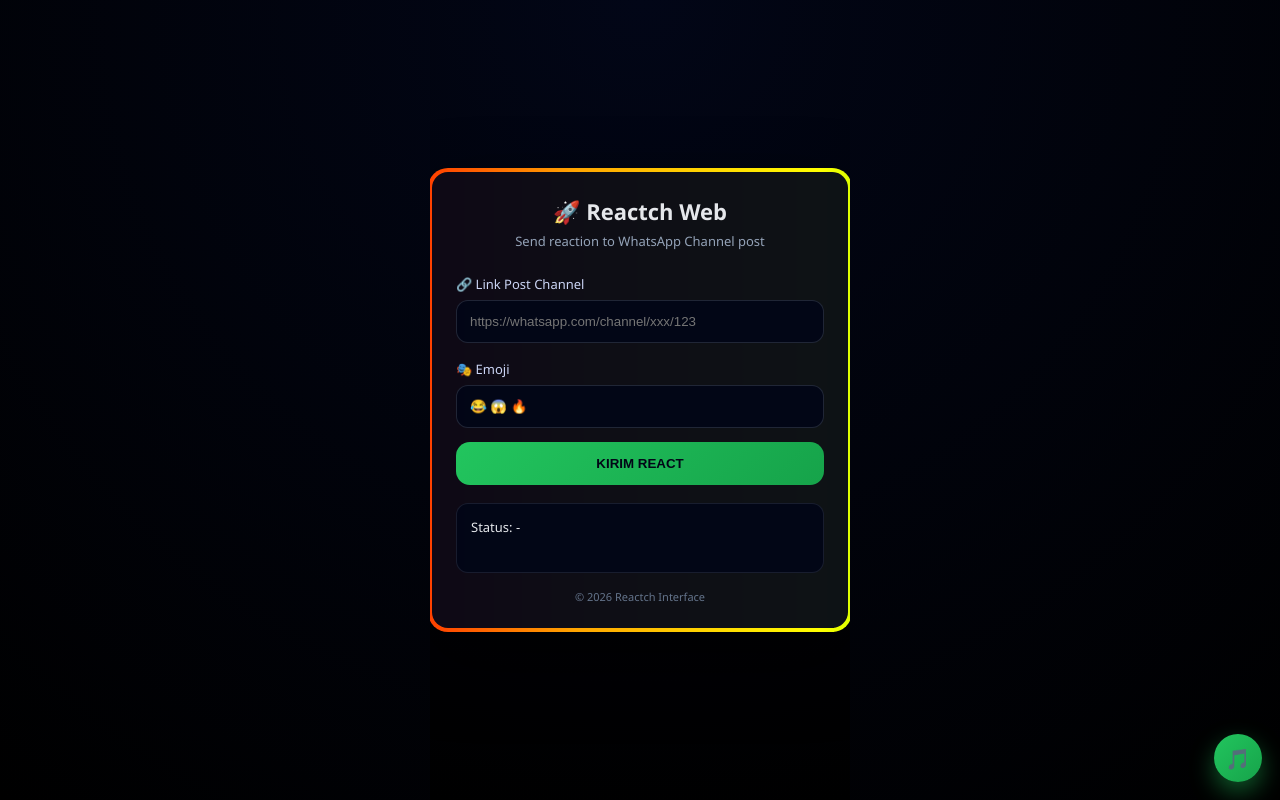
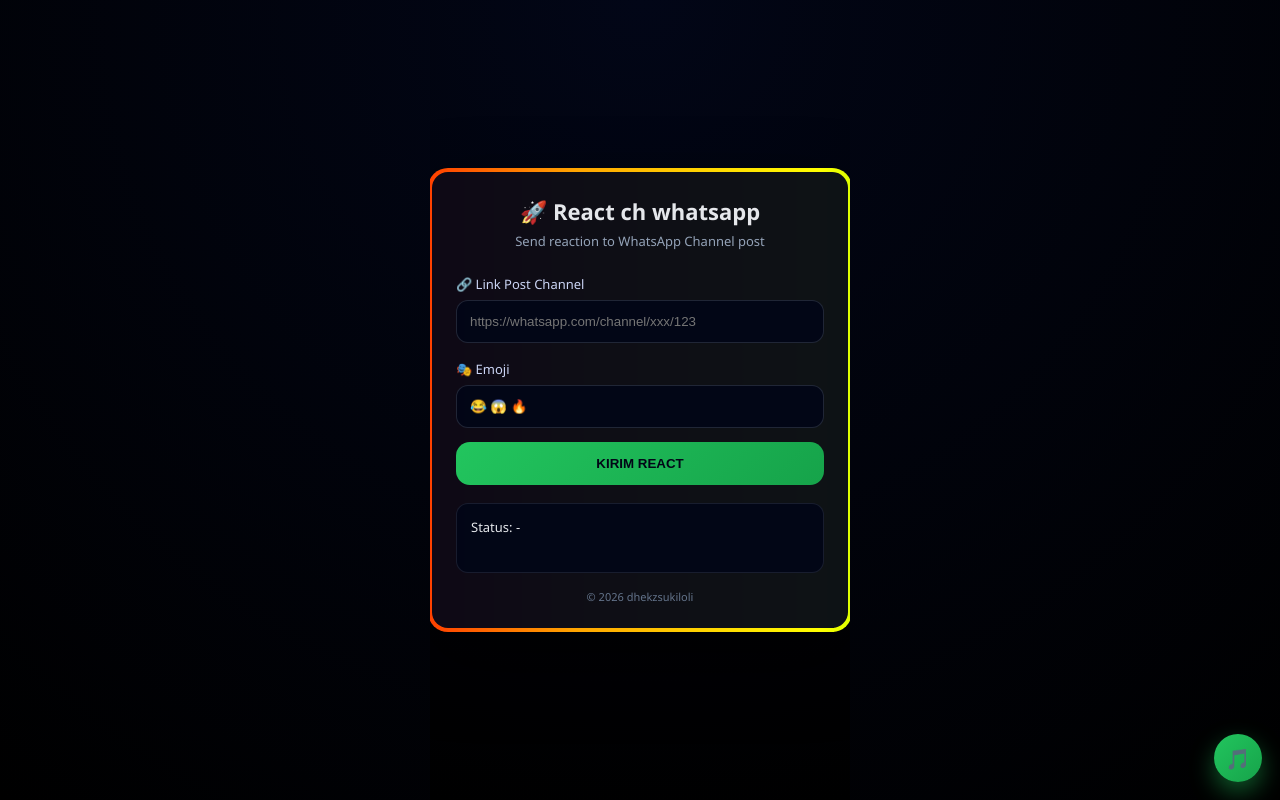
Before and after one commit to nneeu01-dev/project-gabut, a Next.js app: page / in a window 1280 px wide. Built offline with nearby package versions, Linux system fonts and the light colour scheme.

Commit message:
Update index.js

```diff
--- a/pages/index.js
+++ b/pages/index.js
@@ -220,7 +220,7 @@
       </head>
       <body>
         <div className="card">
-          <h1>🚀 Reactch Web</h1>
+          <h1>🚀 React ch whatsapp</h1>
           <div className="subtitle">Send reaction to WhatsApp Channel post</div>
 
           <label>🔗 Link Post Channel</label>
@@ -233,7 +233,7 @@
 
           <div id="result" className="result">Status: -</div>
 
-          <div className="footer">© 2026 Reactch Interface</div>
+          <div className="footer">© 2026 dhekzsukiloli</div>
         </div>
 
         <div className="music-player" onClick={() => window.toggleMusic && window.toggleMusic()}>
```
